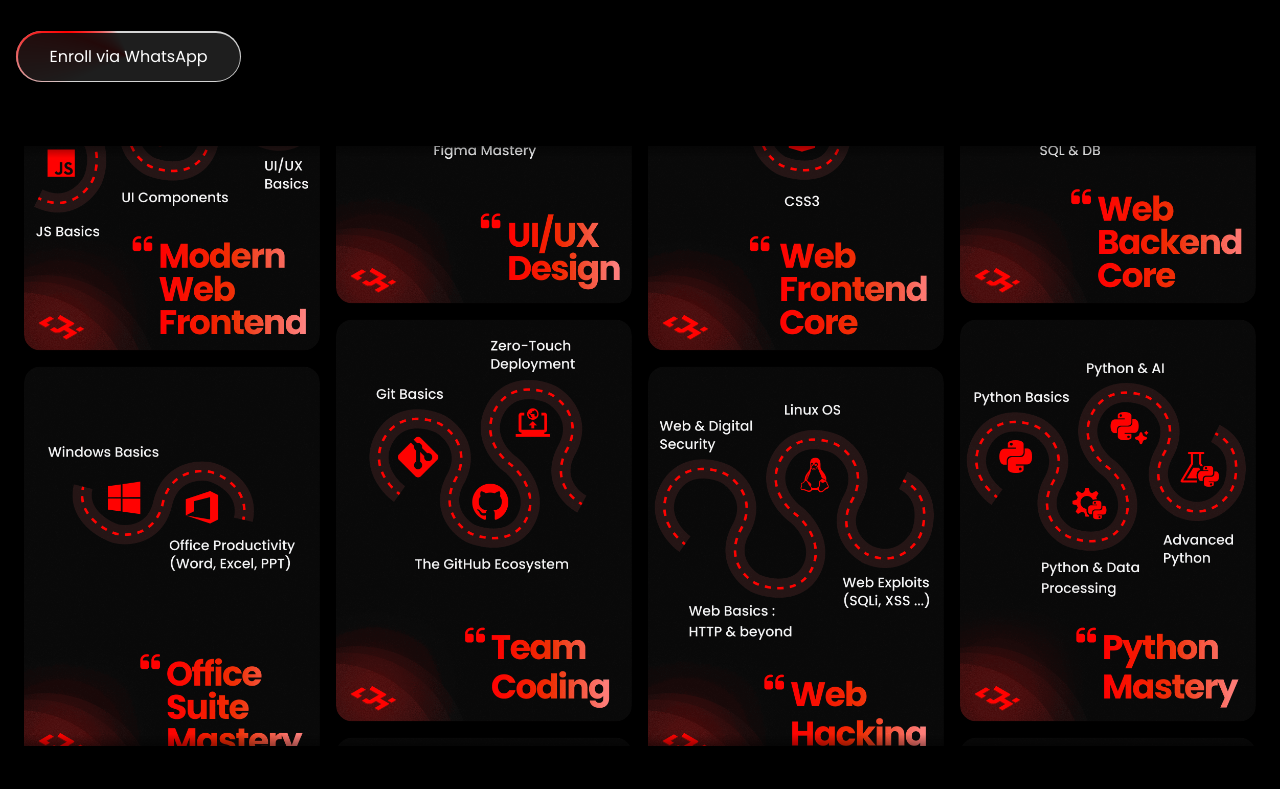
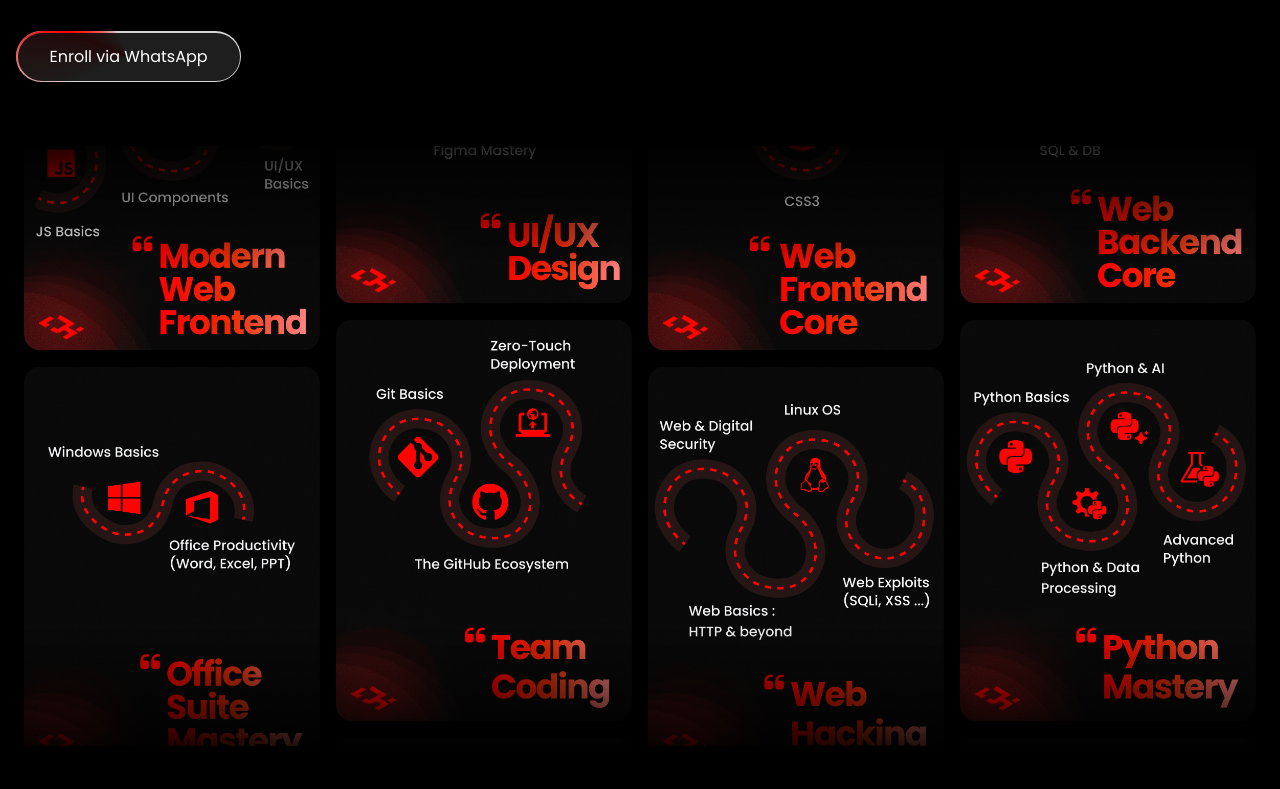
Before and after one commit to ilyes-rafai/hackers, a Next.js app: page / in a window 1280 px wide. Shown: the part 971-1760 px from the top of the page. Built offline with nearby package versions, Linux system fonts and the light colour scheme; a web font is replaced by a local one.

Commit message:
DHAD Hackers landing pages

```diff
--- a/src/app/components/VerticalMarquee.jsx
+++ b/src/app/components/VerticalMarquee.jsx
@@ -67,9 +67,9 @@ function VerticalImageMarquee({ items, baseSpeed = 0.5 }) {
                         ref={containerRef}
                         className="overflow-hidden h-[80vh] px-2 py-2 cursor-grab active:cursor-grabbing touch-pan-x select-none w-full"
                         style={{
-                                maskImage: "linear-gradient(to bottom, transparent, black 2rem, black calc(100% - 2rem), transparent)",
+                                maskImage: "linear-gradient(to bottom, transparent, black 9rem, black calc(100% - 9rem), transparent)",
                                 WebkitMaskImage:
-                                        "linear-gradient(to bottom, transparent, black 2rem, black calc(100% - 2rem), transparent)",
+                                        "linear-gradient(to bottom, transparent, black 9rem, black calc(100% - 9rem), transparent)",
                         }}
                         onMouseEnter={() => setIsHovered(true)}
                         onMouseLeave={() => {
```
